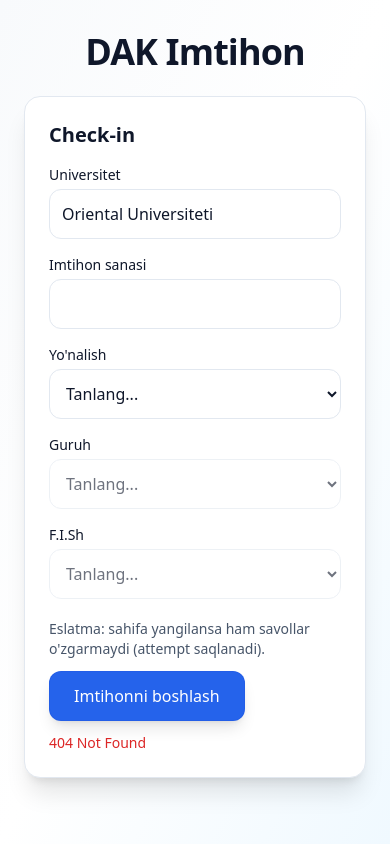
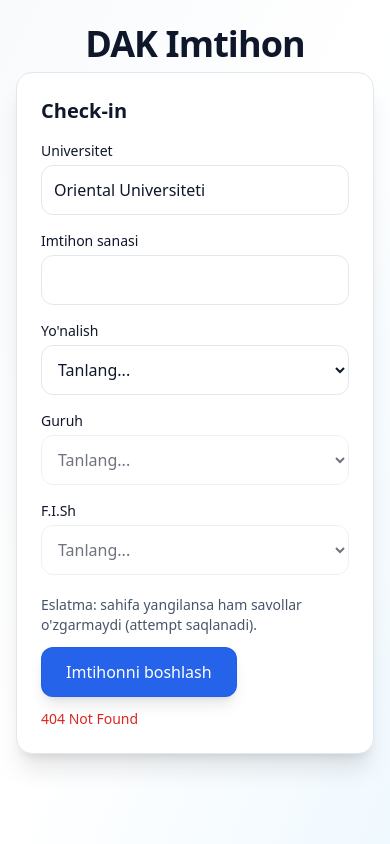
Before and after one commit to MrErgashev/quiz-app, a website: page public/dak.html in a window 390 px wide. Drawn offline with nearby package versions, Linux system fonts and the light colour scheme; no server answers.

Commit message:
feat: update header and main section layout for improved responsiveness

```diff
--- a/public/dak.html
+++ b/public/dak.html
@@ -20,11 +20,11 @@
   </style>
 </head>
 <body class="min-h-screen font-sans bg-gradient-to-br from-slate-50 via-white to-sky-50 text-slate-900">
-  <header class="max-w-6xl mx-auto px-6 pt-8 pb-6 text-center">
+  <header class="max-w-7xl mx-auto px-4 md:px-6 lg:px-8 pt-6 pb-2 text-center">
     <h1 class="text-4xl md:text-5xl font-extrabold tracking-tight text-slate-900">DAK Imtihon</h1>
   </header>
 
-  <main class="max-w-6xl mx-auto px-6 pb-10 space-y-6">
+  <main class="max-w-7xl mx-auto px-4 md:px-6 lg:px-8 pb-10 space-y-4">
     <!-- CHECK-IN -->
     <section id="checkinSection" class="bg-white p-6 rounded-2xl shadow-xl border border-slate-200">
       <h2 class="text-xl font-semibold mb-4">Check-in</h2>
```
